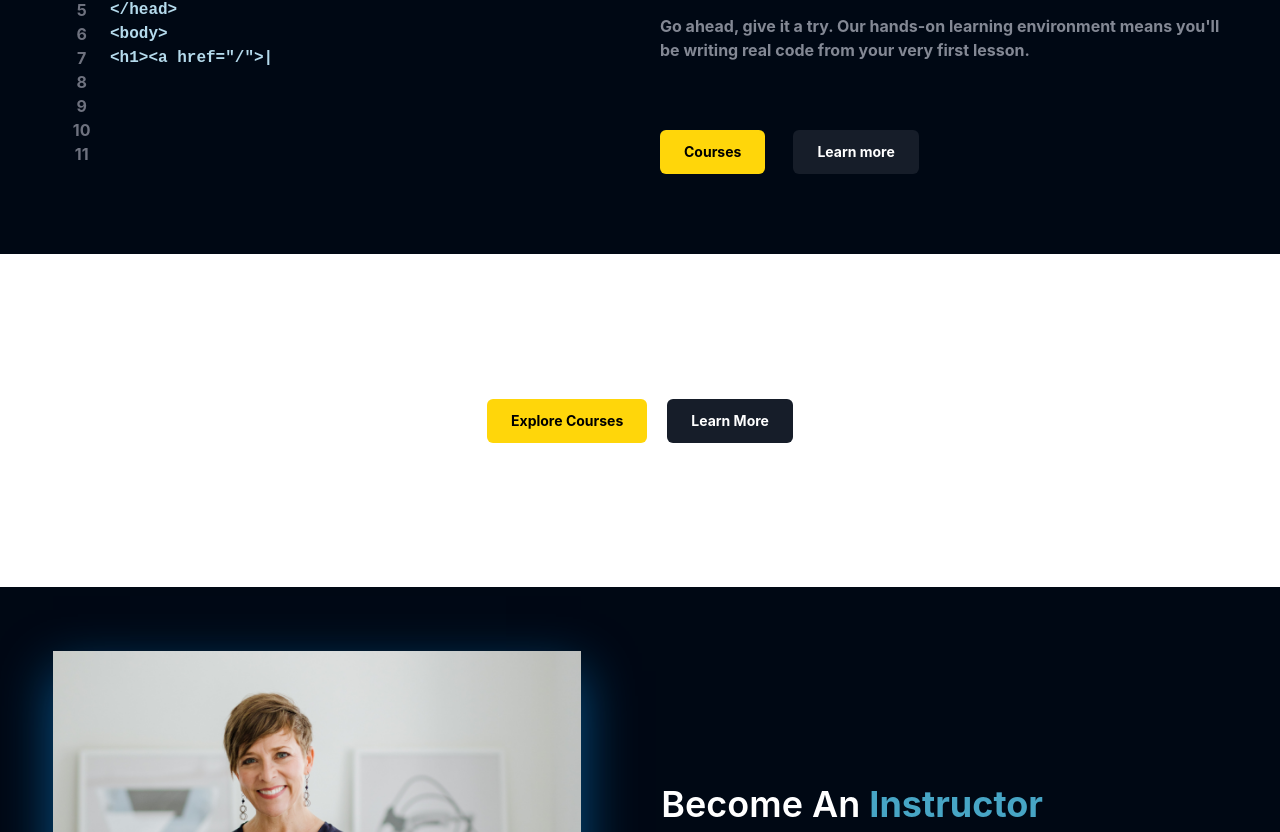
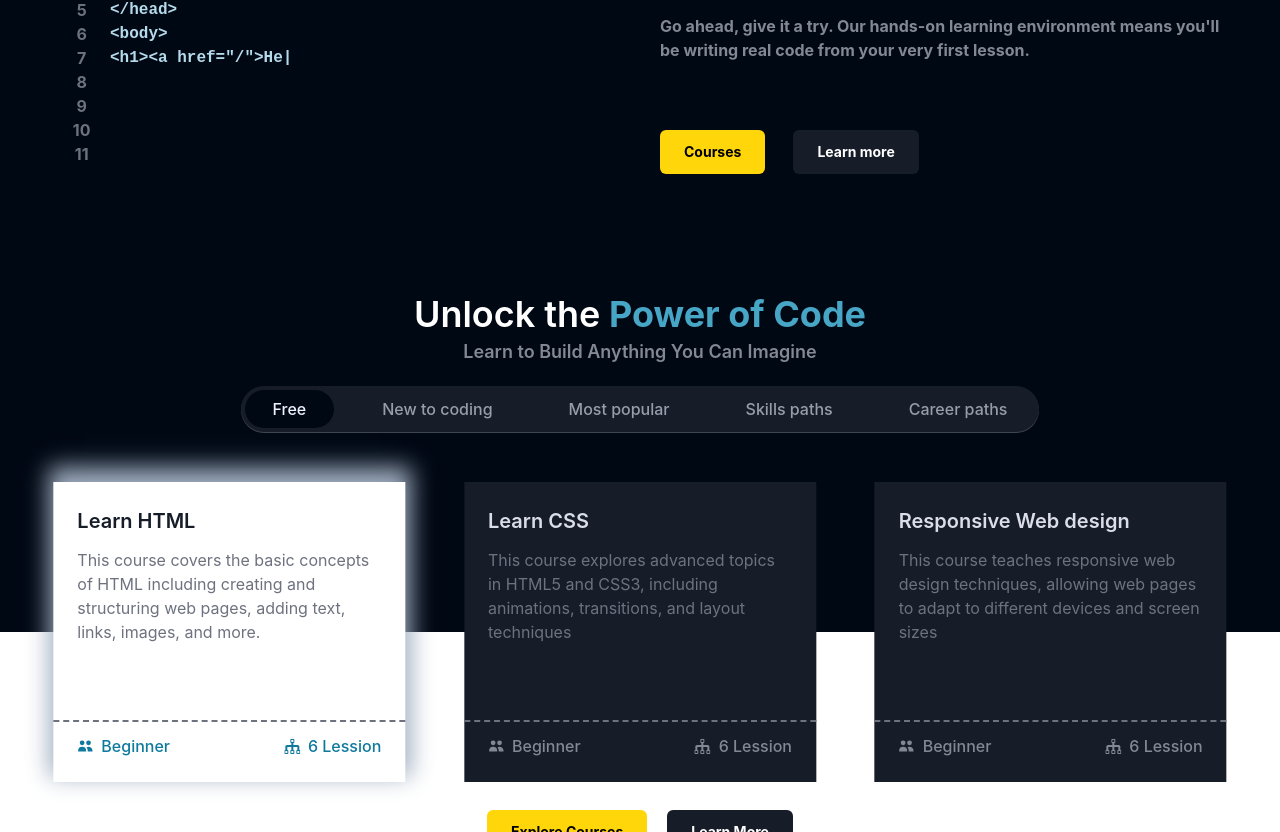
Before and after one commit to Amankumarjha15/PadhaiKro, a React (Create React App) app in the folder frontend/: page / in a window 1280 px wide. Shown: the part 1054-1886 px from the top of the page. Built offline with nearby package versions, Linux system fonts and the light colour scheme.

Commit message:
more section in home page

```diff
--- /dev/null
+++ b/frontend/src/components/home/CourseCard.jsx
@@ -0,0 +1,50 @@
+import React from "react";
+
+// Importing React Icons
+import { HiUsers } from "react-icons/hi";
+import { ImTree } from "react-icons/im";
+
+const CourseCard = ({cardData, currentCard, setCurrentCard}) => {
+  return (
+    <div
+      className={`w-[360px] lg:w-[30%] ${
+        currentCard === cardData?.heading
+          ? "bg-white shadow-[1px_-10px_22px_5px_#a0aec0]"
+          : "bg-richblack-800"
+      }  text-richblack-25 h-[300px] box-border cursor-pointer`}
+      onClick={() => setCurrentCard(cardData?.heading)}
+    >
+      <div className="border-b-[2px] border-richblack-400 border-dashed h-[80%] p-6 flex flex-col gap-3">
+        <div
+          className={` ${
+            currentCard === cardData?.heading && "text-richblack-800"
+          } font-semibold text-[20px]`}
+        >
+          {cardData?.heading}
+        </div>
+
+        <div className="text-richblack-400">{cardData?.description}</div>
+      </div>
+
+      <div
+        className={`flex justify-between ${
+          currentCard === cardData?.heading ? "text-blue-300" : "text-richblack-300"
+        } px-6 py-3 font-medium`}
+      >
+        {/* Level */}
+        <div className="flex items-center gap-2 text-[16px]">
+          <HiUsers />
+          <p>{cardData?.level}</p>
+        </div>
+
+        {/* Flow Chart */}
+        <div className="flex items-center gap-2 text-[16px]">
+          <ImTree />
+          <p>{cardData?.lessionNumber} Lession</p>
+        </div>
+      </div>
+    </div>
+  );
+};
+
+export default CourseCard;
--- /dev/null
+++ b/frontend/src/components/home/ExploreMore.jsx
@@ -0,0 +1,78 @@
+import React, { useState } from "react";
+import { HomePageExplore } from "../../data/homepage-explore";
+import CourseCard from "./CourseCard";
+import HighlightText from "./Highlight";
+
+const tabsName = [
+  "Free",
+  "New to coding",
+  "Most popular",
+  "Skills paths",
+  "Career paths",
+];
+
+const ExploreMore = () => {
+  const [currentTab, setCurrentTab] = useState(tabsName[0]);
+  const [courses, setCourses] = useState(HomePageExplore[0].courses);
+  const [currentCard, setCurrentCard] = useState(
+    HomePageExplore[0].courses[0].heading
+  );
+
+  const setMyCards = (value) => {
+    setCurrentTab(value);
+    const result = HomePageExplore.filter((course) => course.tag === value);
+    setCourses(result[0].courses);
+    setCurrentCard(result[0].courses[0].heading);
+  };
+
+  return (
+    <div>
+      {/* Explore more section */}
+      <div>
+        <div className="text-4xl font-semibold text-center my-10">
+          Unlock the
+          <HighlightText text={"Power of Code"} />
+          <p className="text-center text-richblack-300 text-lg font-semibold mt-1">
+            Learn to Build Anything You Can Imagine
+          </p>
+        </div>
+      </div>
+
+      {/* Tabs Section */}
+      <div className="hidden lg:flex gap-5 -mt-5 mx-auto w-max bg-richblack-800 text-richblack-200 p-1 rounded-full font-medium drop-shadow-[0_1.5px_rgba(255,255,255,0.25)]">
+        {tabsName.map((ele, index) => {
+          return (
+            <div
+              className={` text-[16px] flex flex-row items-center gap-2 ${
+                currentTab === ele
+                  ? "bg-richblack-900 text-richblack-5 font-medium"
+                  : "text-richblack-200"
+              } px-7 py-[7px] rounded-full transition-all duration-200 cursor-pointer hover:bg-richblack-900 hover:text-richblack-5`}
+              key={index}
+              onClick={() => setMyCards(ele)}
+            >
+              {ele}
+            </div>
+          );
+        })}
+      </div>
+      <div className="hidden lg:block lg:h-[200px]"></div>
+
+      {/* Cards Group */}
+      <div className="lg:absolute gap-10 justify-center lg:gap-0 flex lg:justify-between flex-wrap w-full lg:bottom-[0] lg:left-[50%] lg:translate-x-[-50%] lg:translate-y-[50%] text-black lg:mb-0 mb-7 lg:px-0 px-3">
+        {courses.map((ele, index) => {
+          return (
+            <CourseCard
+              key={index}
+              cardData={ele}
+              currentCard={currentCard}
+              setCurrentCard={setCurrentCard}
+            />
+          );
+        })}
+      </div>
+    </div>
+  );
+};
+
+export default ExploreMore;
--- a/frontend/src/pages/Home.jsx
+++ b/frontend/src/pages/Home.jsx
@@ -7,6 +7,7 @@
 import CodeBlocks from '../components/home/CodeBlocks';
 import InstructorSection from '../components/home/InstructorSection';
 import Footer from '../components/common/Footer';
+import ExploreMore from '../components/home/ExploreMore';
 
 function Home() {
   return (
@@ -103,6 +104,14 @@
             ></CodeBlocks>
            </div>
 
+
+          {/* anothersection in section 1 */}
+
+         <ExploreMore/>
+
+
+
+
         </div>
 
 
@@ -110,7 +119,7 @@
 
         {/* section 2 */}
 
-        <div className="bg-white text-richblack-700 h-[333px] flex items-center mx-auto">
+        <div className="bg-white text-richblack-700 h-[400px] flex items-center mx-auto">
              <div className="w-11/12 max-w-maxContent justify-center flex gap-5 mx-auto text-white">
                 <Button text={'Explore Courses'} active={true} link={"/signup"}/>
                 <Button text={'Learn More'} active={false} link={"/signup"}/>
@@ -141,7 +150,7 @@
 
 
 
-
+{/* footer Section  */}
 
 
      <Footer/>
```
